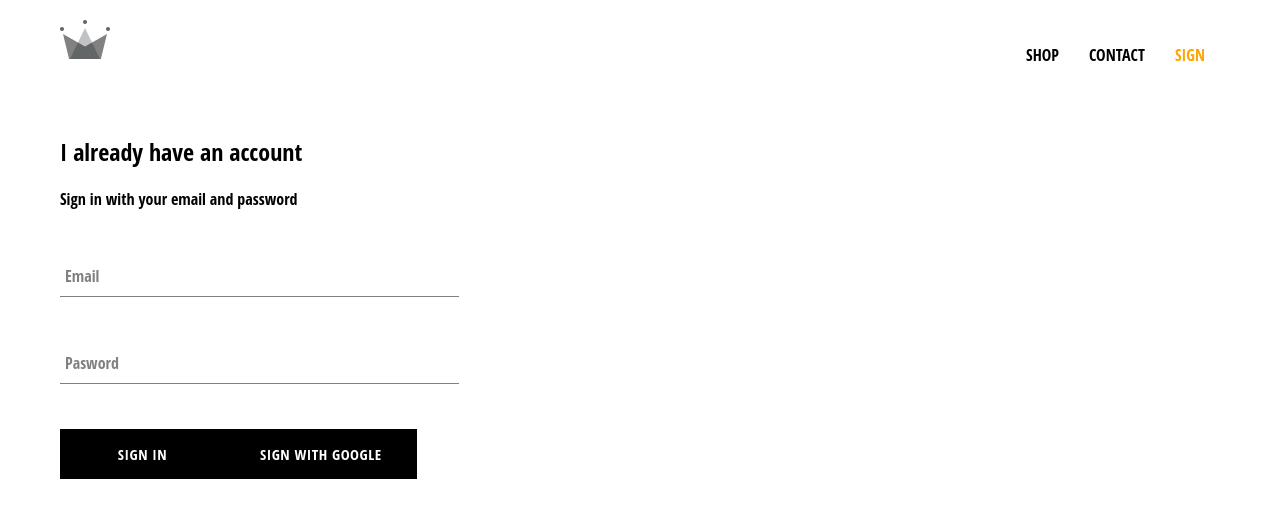
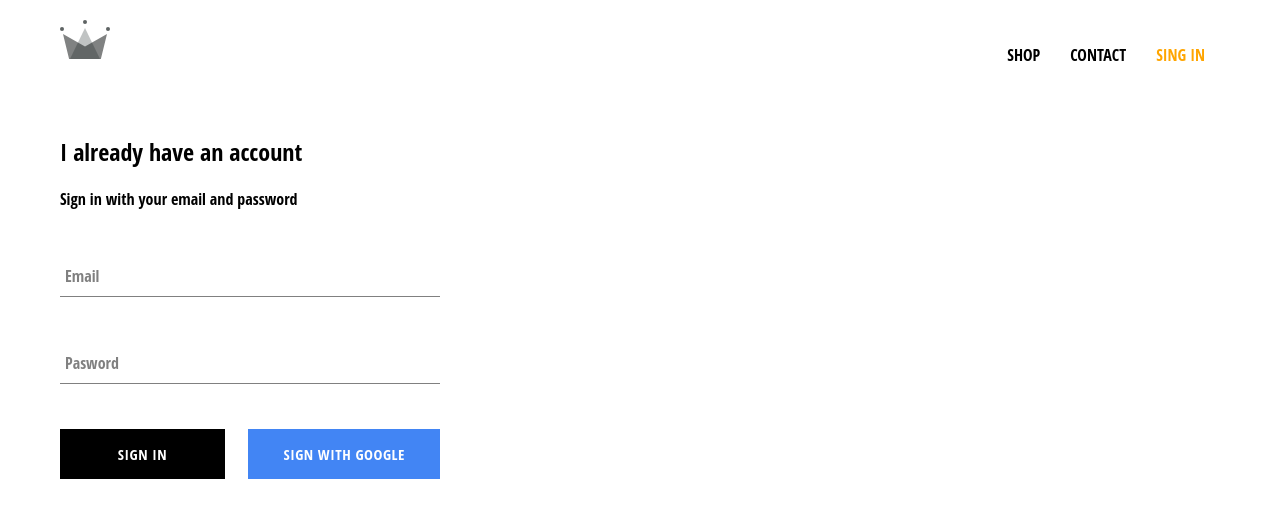
Before and after one commit to nazarroshchuk/crwn-clothing, a React (Create React App) app: page /sign-in in a window 1280 px wide. Shown: the top 518 px of the page. Built offline with nearby package versions, Linux system fonts and the light colour scheme; no server answers; the HTML template or start-up script is replaced by a standard one.

Commit message:
implement firebase into application, created sign in with sing in google with

```diff
--- a/src/App.css
+++ b/src/App.css
@@ -7,3 +7,6 @@ a {
     text-decoration: none;
     color: black;
 }
+* {
+    box-sizing: border-box;
+}
--- a/src/App.js
+++ b/src/App.js
@@ -1,16 +1,31 @@
-import React from 'react';
+import React, {useEffect, useState} from 'react';
 import './App.css';
 import { HomePage } from "./pages/homepage/homepage.component";
 import { Route, Switch } from 'react-router-dom';
 import { ShopPage } from "./pages/shop/shop.component";
 import { Header } from "./components/header/header.component";
 import { SignInSighUp } from "./pages/sign-in-sigh-up/sign-in-sigh-up.component";
+import {auth} from "./firebase/firebase.utils";
 
 
 function App() {
+    const [currentUser, setCurrentUser] = useState(null);
+
+    useEffect(() => {
+        const unsubscribeFromAuth = auth.onAuthStateChanged( user => {
+            console.log(user)
+            setCurrentUser(user)
+        })
+        return () => {
+            unsubscribeFromAuth()
+            console.log('unsubscribe')
+        }
+
+    }, [])
+
   return (
     <div>
-        <Header/>
+        <Header currentUser={currentUser}/>
          <Switch>
              <Route exact path='/' component={HomePage} />
              <Route exact path='/shop' component={ShopPage} />
--- a/src/components/button/button.component.jsx
+++ b/src/components/button/button.component.jsx
@@ -1,8 +1,8 @@
 import React from "react";
 import './custom-button.styles.scss'
 
-export const Button = ({ children, onClick, props }) => (
-    <button className='custom-button' onClick={onClick} {...props}>
+export const Button = ({ children, isGoogleSignIn, ...props }) => (
+    <button className={`${isGoogleSignIn ? 'google-sign-in' : ''} custom-button`} {...props}>
         {children}
     </button>
 )
--- a/src/components/button/custom-button.styles.scss
+++ b/src/components/button/custom-button.styles.scss
@@ -19,4 +19,14 @@
     color: black;
     border: 1px solid black;
   }
+
+  &.google-sign-in {
+    background-color: #4285f4;
+    color: white;
+
+    &:hover {
+        background-color: #357ae8;
+        border: none;
+    }
+  }
 }
--- a/src/components/form-input/form-input.component.jsx
+++ b/src/components/form-input/form-input.component.jsx
@@ -8,6 +8,7 @@ export const FormInput = ({ label, onChange, ...props}) => (
            className='form-input'
            onChange={onChange}
            {...props}
+           autoComplete='true'
        />
        {
            label &&
--- a/src/components/header/header.component.jsx
+++ b/src/components/header/header.component.jsx
@@ -2,8 +2,9 @@ import React from "react";
 import './header.styles.scss'
 import {Link, NavLink} from "react-router-dom";
 import { ReactComponent as Logo } from "../../assets/crown.svg";
+import {auth} from "../../firebase/firebase.utils";
 
-export const Header = () => (
+export const Header = (props) => (
     <div className='header'>
         <Link to={'/'}>
             <Logo className='logo'/>
@@ -15,9 +16,13 @@ export const Header = () => (
             <NavLink className='option' to='contact'>
                 CONTACT
             </NavLink>
-            <NavLink className='option' to='sign-in'>
-                SIGN
-            </NavLink>
+            {
+                props.currentUser
+                    ?  <div className='option' onClick={() => auth.signOut()}>SIGN OUT</div>
+                    :   <NavLink className='option' to='sign-in'>
+                            SING IN
+                        </NavLink>
+            }
         </div>
     </div>
 )
--- a/src/components/header/header.styles.scss
+++ b/src/components/header/header.styles.scss
@@ -20,6 +20,7 @@
 
     .option {
       padding: 10px 15px;
+      cursor: pointer;
     }
 
     .active {
--- a/src/components/sign-in/sign-in.component.jsx
+++ b/src/components/sign-in/sign-in.component.jsx
@@ -49,14 +49,16 @@ export class SignIn extends Component {
                         label='Pasword'
                     />
 
+                   <div className='buttons'>
                        <Button type='submit'>
                            SIGN IN
                        </Button>
-                    <Button onClick={signWithGoogle}>
+                       <Button onClick={signWithGoogle} isGoogleSignIn>
                            {''}
                            SIGN WITH GOOGLE
                            {''}
                        </Button>
+                   </div>
                 </form>
 
             </div>
--- a/src/components/sign-in/sign-in.styles.scss
+++ b/src/components/sign-in/sign-in.styles.scss
@@ -1,9 +1,14 @@
 .sign-in {
-    width: 30vw;
+    width: 380px;
     display: flex;
     flex-direction: column;
 
     .title {
         margin: 10px 0;
     }
+
+    .buttons {
+        display: flex;
+        justify-content: space-between;
+    }
 }
```
Lines whose indentation alone changed are shown as unchanged.
